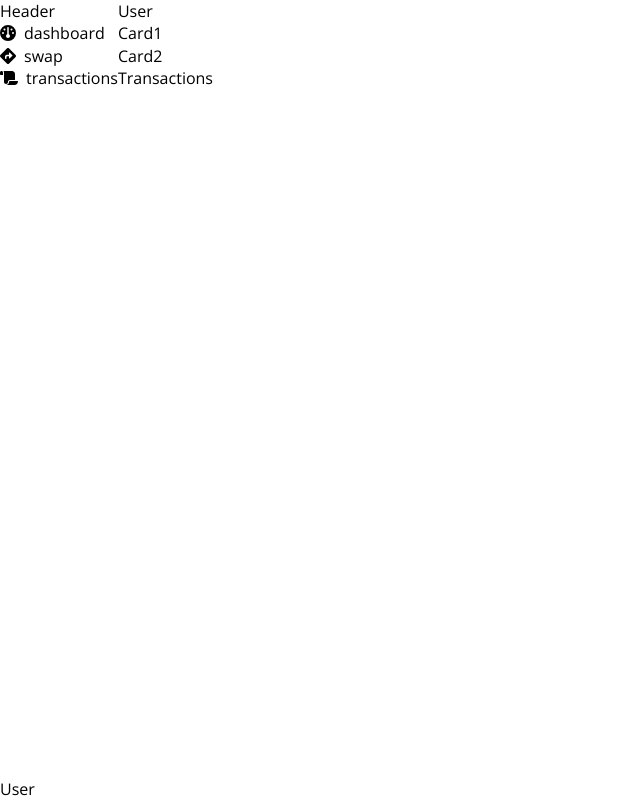
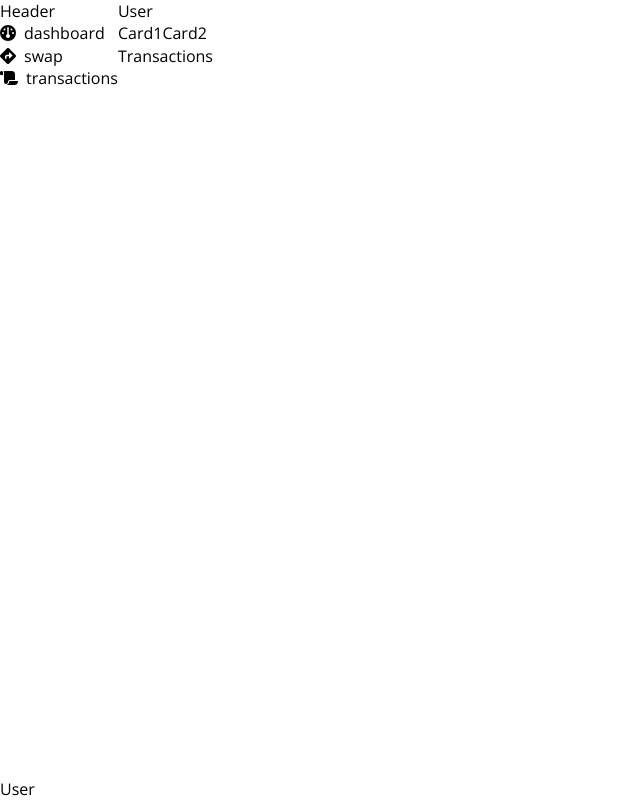
Before and after one commit to aitorfernandez/swiftify, a React (Vite) app: page / in a window 1280 px wide. Shown: the whole page, without its empty margins (0-640 px from the left). Built offline with nearby package versions, Linux system fonts and the light colour scheme.

Commit message:
new card component

```diff
--- a/src/pages/home-page/index.tsx
+++ b/src/pages/home-page/index.tsx
@@ -1,15 +1,21 @@
+import styled from 'styled-components'
+
 import { PageLayout } from '../../PageLayout'
-import { Heading } from '../../ui'
+import { Flex, Heading, Card } from '../../ui'
 
 export function HomePage(): JSX.Element {
   return (
     <PageLayout>
       <Heading level={2}>User</Heading>
-      <div>
-        <div>Card1</div>
-        <div>Card2</div>
-      </div>
+      <Wrapper>
+        <Card>Card1</Card>
+        <Card>Card2</Card>
+      </Wrapper>
       <div>Transactions</div>
     </PageLayout>
   )
 }
+
+const Wrapper = styled(Flex)`
+  flex-direction: row;
+`
--- /dev/null
+++ b/src/ui/card/index.tsx
@@ -0,0 +1,17 @@
+import styled, { css } from 'styled-components'
+
+import { Flex } from '../flex'
+
+export interface CardProps {
+  bg?: string
+  radii?: string
+}
+
+export const Card = styled(Flex)<CardProps>`
+  ${({ bg = 'none', radii = '0' }) => css`
+    align-items: flex-start;
+    background: ${bg};
+    border-radius: ${radii};
+    flex-direction: column;
+  `}
+`
--- a/src/ui/index.tsx
+++ b/src/ui/index.tsx
@@ -1,4 +1,5 @@
 export * from './box'
+export * from './card'
 export * from './flex'
 export * from './heading'
 export * from './icon'
```
Also changed, not shown: 1 other file (tests, documents, lock files or other folders).
